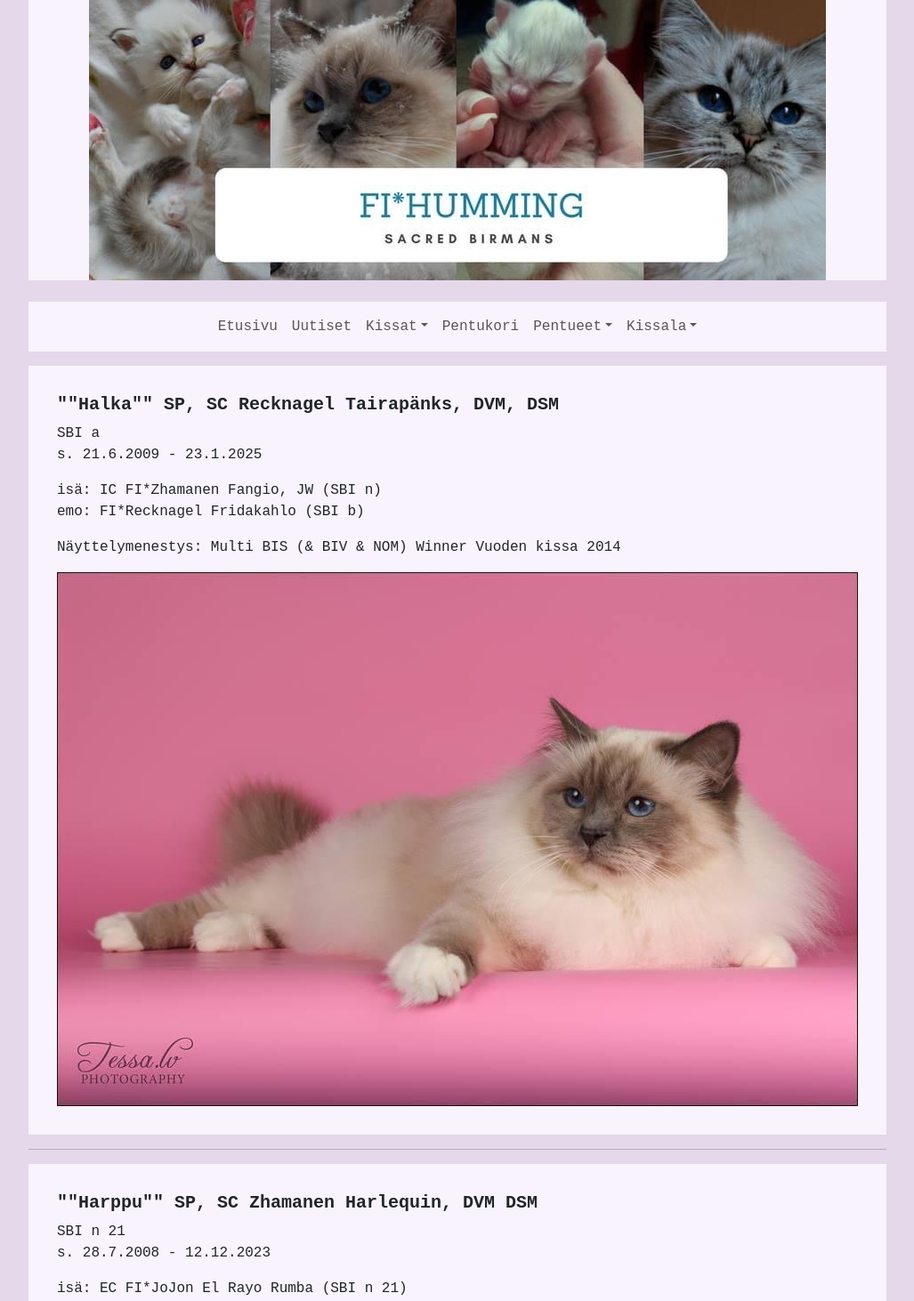
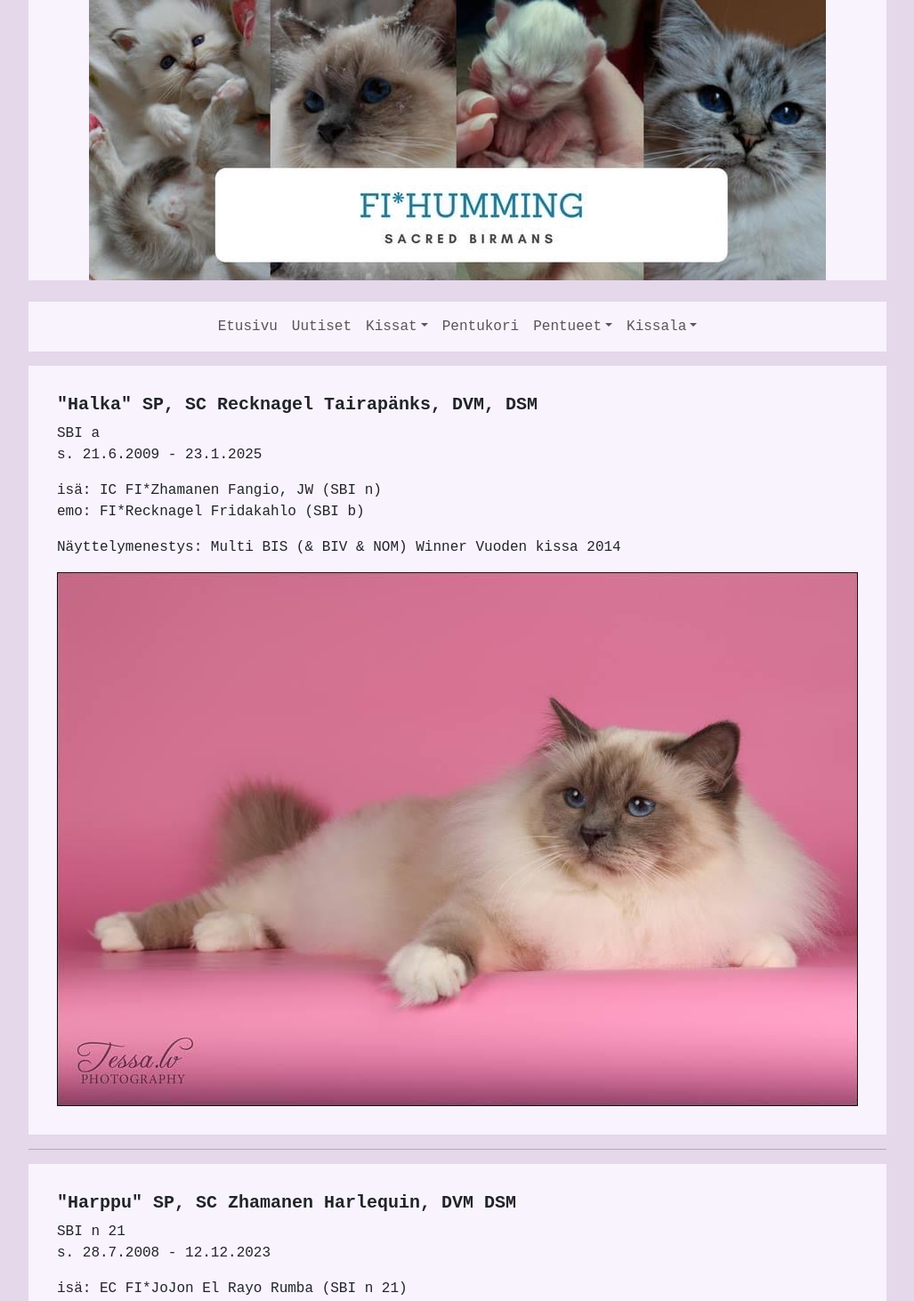
Before and after one commit to hummingcattery/HummingCattery, a Vue app: page /Muistoissa in a window 1280 px wide. Shown: the top 1462 px of the page at 89% size, without its empty margins (126-1153 px from the left). Built offline with nearby package versions, Linux system fonts and the light colour scheme.

Commit message:
Update InMemoriam view to useTextStore

```diff
--- a/src/views/InMemoriam.vue
+++ b/src/views/InMemoriam.vue
@@ -2,32 +2,34 @@
     import HarppuImg from "../assets/images/Harppu_01.jpg";
     import HalkaImg from "../assets/images/Halka_01.jpg";
     import Card from "../components/Card.vue";
+    import { useTextStore } from "../stores/useTextStore"
 
     const harppuImg = HarppuImg;
     const halkaImg = HalkaImg;
+    const textStore = useTextStore()
 </script>
 
 <template>
     <div>
         <Card
-            :name='`"Halka" SP, SC Recknagel Tairapänks, DVM, DSM`'
-            :variety="'SBI a'"
-            :lifeDates="'21.6.2009 - 23.1.2025'"
-            :tom="'IC FI*Zhamanen Fangio, JW (SBI n)'"
-            :queen="'FI*Recknagel Fridakahlo (SBI b)'"
-            :exhibitionSuccessResults="'Multi BIS (& BIV & NOM) Winner Vuoden kissa 2014'"
+            :name="`${textStore.getText('cats.halka.name')} ${textStore.getText('cats.halka.fullname')}`"
+            :variety="textStore.getText('cats.halka.variety')"
+            :lifeDates="textStore.getText('cats.halka.lifeDates')"
+            :tom="textStore.getText('cats.halka.tom')"
+            :queen="textStore.getText('cats.halka.queen')"
+            :exhibitionSuccessResults="textStore.getText('cats.halka.exhibitionSuccessResults')"
             :image="halkaImg"
         />
 
         <hr>
 
         <Card
-            :name='`"Harppu" SP, SC Zhamanen Harlequin, DVM DSM`'
-            :variety="'SBI n 21'"
-            :lifeDates="'28.7.2008 - 12.12.2023'"
-            :tom="'EC FI*JoJon El Rayo Rumba (SBI n 21)'"
-            :queen="'IC FI*Zhamanen Ferrarina N.F.S. (SBI h)'"
-            :exhibitionSuccessResults="'Multi BIS, BIV, NOM -winner'"
+            :name="`${textStore.getText('cats.harppu.name')} ${textStore.getText('cats.harppu.fullname')}`"
+            :variety="textStore.getText('cats.harppu.variety')"
+            :lifeDates="textStore.getText('cats.harppu.lifeDates')"
+            :tom="textStore.getText('cats.harppu.tom')"
+            :queen="textStore.getText('cats.harppu.queen')"
+            :exhibitionSuccessResults="textStore.getText('cats.harppu.exhibitionSuccessResults')"
             :image="harppuImg"
         />
   </div>
```
